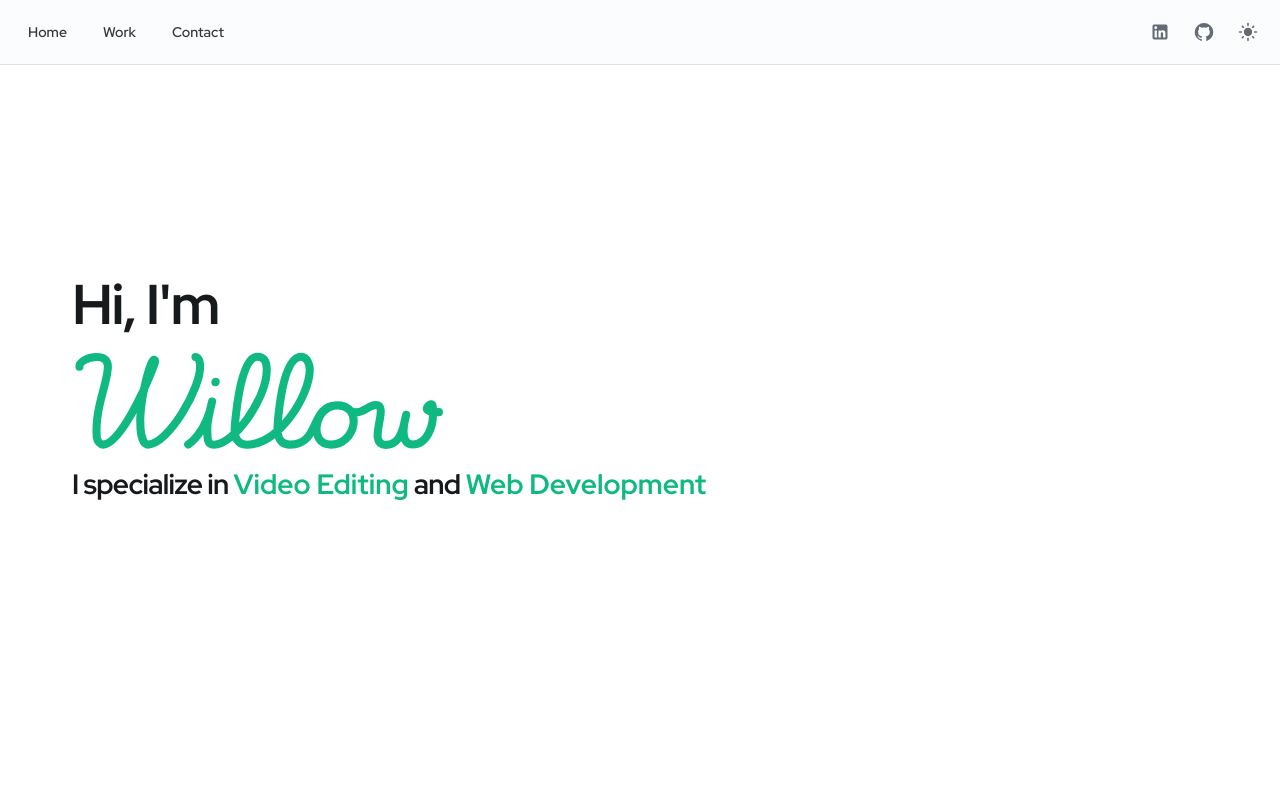
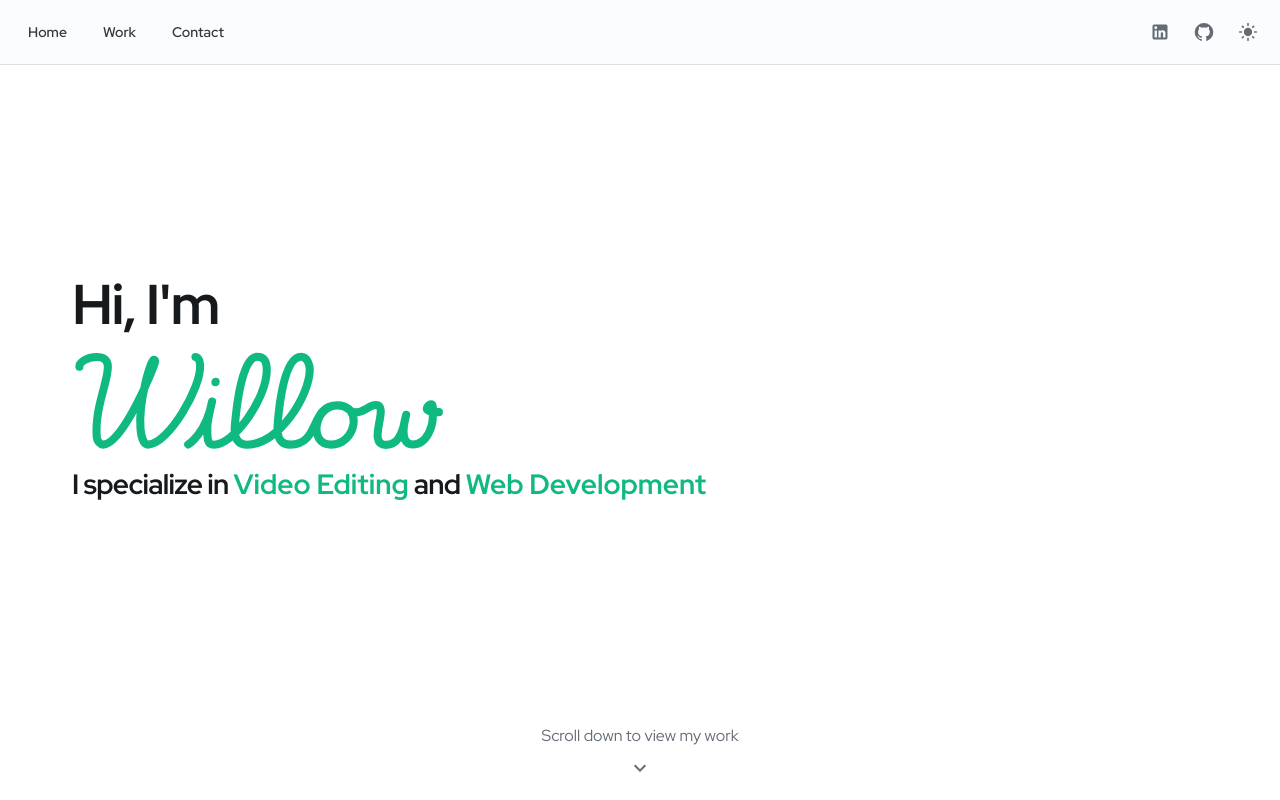
Before and after one commit to willowsalicaceae/portfolio, a React (Create React App) app: page / in a window 1280 px wide. Shown: the top 800 px of the page. Built offline with nearby package versions, Linux system fonts and the light colour scheme.

Commit message:
Added a prompt to scroll down to view my work

```diff
--- a/src/App.js
+++ b/src/App.js
@@ -57,7 +57,12 @@ const App = () => {
                 mx: 'auto',
                 width: '100%',
               }}>
-                <Home onCategoryClick={handleCategoryClick} animationsEnabled={animationsEnabled} />
+                <Home
+                  onCategoryClick={handleCategoryClick}
+                  animationsEnabled={animationsEnabled}
+                  scrollTo={scrollTo}
+                  workRef={workRef}
+                />
               </Box>
               <Box id="work" ref={workRef} sx={{
                 px: { xs: 2, sm: 3, md: 4 },
--- a/src/pages/Home.js
+++ b/src/pages/Home.js
@@ -1,15 +1,43 @@
-import React, { useState, useEffect } from 'react';
+import React, { useState, useEffect, useCallback } from 'react';
 import { Box, Typography } from '@mui/joy';
+import KeyboardArrowDownIcon from '@mui/icons-material/KeyboardArrowDown';
 import AnimatedWillow from '../components/AnimatedWillow';
 import TypewriterEffect from '../components/TypewriterEffect';
 import TypewriterLinks from '../components/TypewriterLinks';
 
-const Home = ({ onCategoryClick, animationsEnabled }) => {
+const Home = ({ onCategoryClick, animationsEnabled, scrollTo, workRef }) => {
   const [key, setKey] = useState(0);
+  const [showScrollPrompt, setShowScrollPrompt] = useState(false);
 
   useEffect(() => {
     setKey(prev => prev + 1);
   }, [animationsEnabled]);
+
+  useEffect(() => {
+    const timer = setTimeout(() => {
+      if (window.scrollY < 100) {
+        setShowScrollPrompt(true);
+      }
+    }, 4000);
+
+    const handleScroll = () => {
+      if (window.scrollY >= 100) {
+        setShowScrollPrompt(false);
+      }
+    };
+
+    window.addEventListener('scroll', handleScroll);
+
+    return () => {
+      clearTimeout(timer);
+      window.removeEventListener('scroll', handleScroll);
+    };
+  }, []);
+
+  const handleScrollPromptClick = useCallback(() => {
+    scrollTo(workRef);
+    setShowScrollPrompt(false);
+  }, [scrollTo, workRef]);
 
   return (
     <Box sx={{
@@ -79,6 +107,30 @@ const Home = ({ onCategoryClick, animationsEnabled }) => {
           />
         </Box>
       </Box>
+      <Box
+        onClick={handleScrollPromptClick}
+        sx={{
+          position: 'absolute',
+          bottom: 20,
+          left: 0,
+          right: 0,
+          display: 'flex',
+          flexDirection: 'column',
+          alignItems: 'center',
+          opacity: showScrollPrompt ? 1 : 0,
+          visibility: showScrollPrompt ? 'visible' : 'hidden',
+          transition: 'opacity 0.3s, visibility 0.3s',
+          cursor: 'pointer',
+          '&:hover': {
+            opacity: 0.8,
+          },
+        }}
+      >
+        <Typography level="body-md" color="neutral" sx={{ mb: 1 }}>
+          Scroll down to view my work
+        </Typography>
+        <KeyboardArrowDownIcon />
+      </Box>
     </Box>
   );
 };
```
